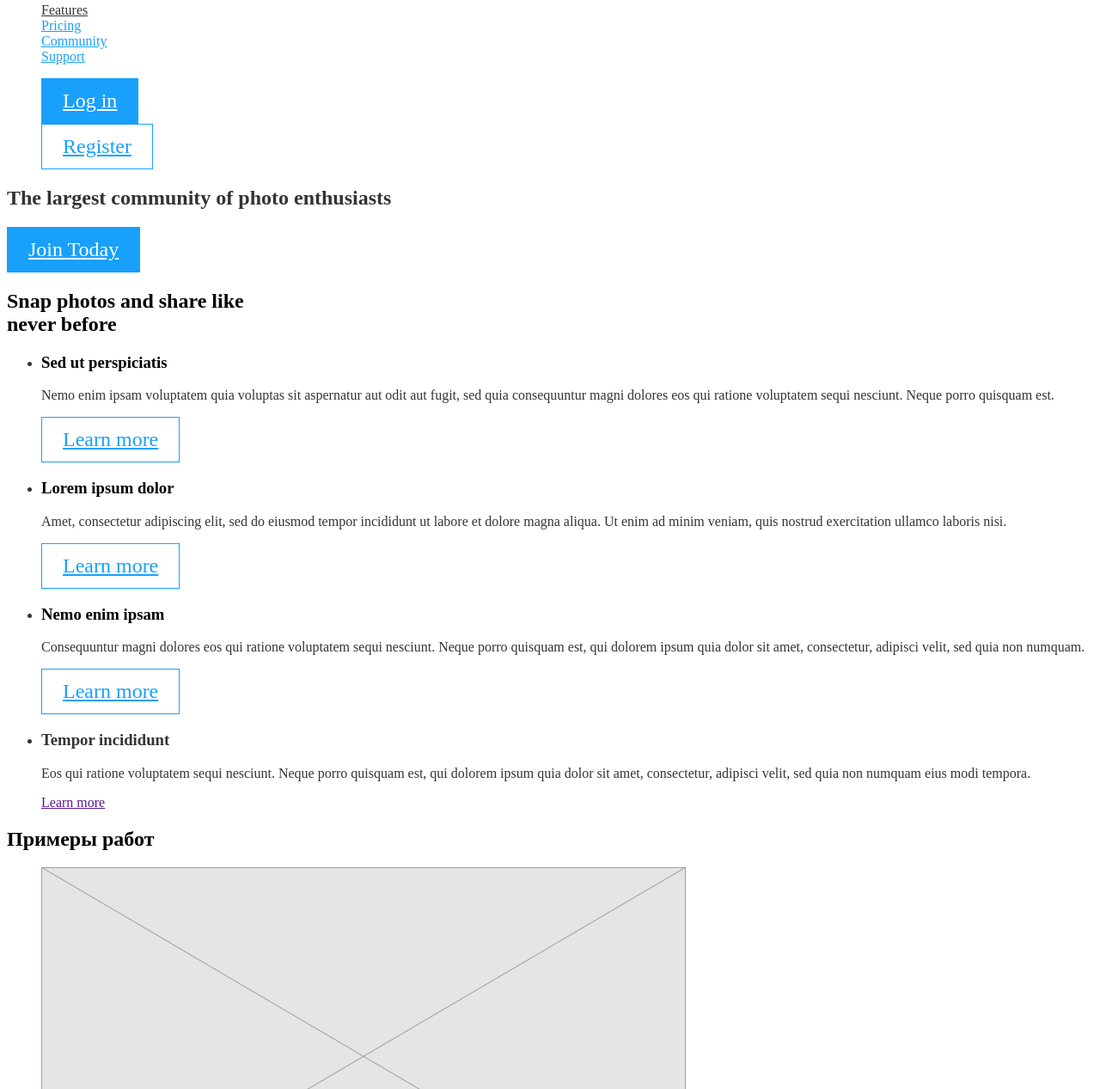
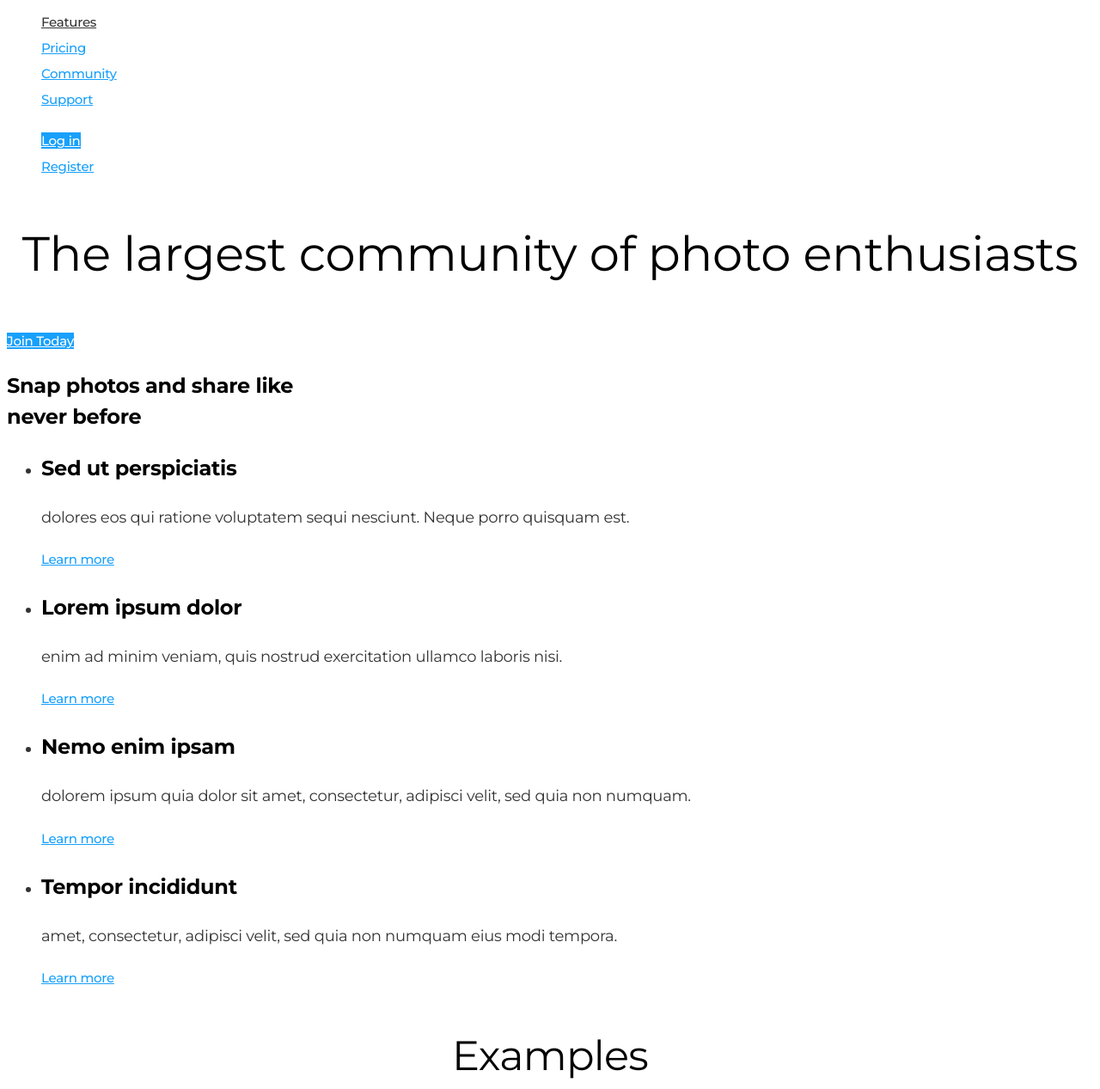
Before and after one commit to innawonder/github-tutorial, a plain HTML site: page lesson-4/index.html in a window 1280 px wide. Shown: the part 49-1316 px from the top of the page at 86% size. Drawn offline with Linux system fonts and the light colour scheme.

Commit message:
after work-list title

```diff
--- a/lesson-4/css/main.css
+++ b/lesson-4/css/main.css
@@ -20,14 +20,33 @@
 body {
   background-color: var(--primary-white-color);
   color: var(--primary-text-color);
+
+  font-family: Montserrat, sans-serif;
+  letter-spacing: -0.015em;
+  font-size: 18px;
+  line-height: 1.67;
 }
+
+/* h1,
+h2,
+h3,
+h4,
+h5,
+h6 {
+  font-family: Comfortaa;
+} */
 
 .list {
   list-style: none;
 }
 
+/* Logo */
 .logo {
   color: var(--title-text-color);
+  font-family: Comfortaa, cursive;
+  font-size: 28px;
+  line-height: 1.14;
+  /* identical to box height */
 }
 
 .logo:hover {
@@ -41,6 +60,9 @@ body {
 
 .site-nav .link {
   color: var(--accent-color);
+  font-weight: 500;
+  font-size: 15px;
+  line-height: 1.2;
 }
 
 .site-nav .link:hover,
@@ -54,34 +76,65 @@ body {
 
 /* hero */
 
-.hero .title {
+.hero-title {
   color: var(--title-text-color);
+
+  font-weight: 400;
+  font-size: 56px;
+  line-height: 1.43;
+  text-align: center;
 }
 
 /* section */
 
 .section-title {
   color: var(--title-text-color);
+
+  font-weight: 400;
+  font-size: 48px;
+  line-height: 1.5;
+  /* identical to box height, or 150% */
+
+  text-align: center;
+  letter-spacing: -0.015em;
 }
 
 /* Features */
 .feature-list .title {
   color: var(--title-text-color);
+  font-weight: 700;
+  font-size: 24px;
+  line-height: 1.5;
+  /* identical to box height, or 150% */
+}
+
+/* .feature-list .text {
+  font-weight: 400;
+  font-size: 18px;
+  line-height: 1.67;
+  or 167% */
 }
 
 /* examples */
 
 .work-list .title {
   color: var(---title-text-color);
+font-weight: 700;
+font-size: 24px;
+line-height: 1.5;
+/* identical to box height, or 150% */
 }
 
 .button {
   color: var(--title-text-color);
   background-color: var(--primary-white-color);
-  font-size: 24px;
-  padding: 12px 24px;
+  /* padding: 12px 24px;
   display: inline-block;
-  border: 1px solid black;
+  border: 1px solid black; */
+
+  font-weight: 500;
+  font-size: 15px;
+  line-height: 1.2;
 }
 
 .button.primary {
--- a/lesson-4/index.html
+++ b/lesson-4/index.html
@@ -4,6 +4,9 @@
     <meta charset="UTF-8">
     <meta name="viewport" content="width=, initial-scale=1.0">
     <title>Document</title>
+    <link rel="preconnect" href="https://fonts.gstatic.com">
+    <link href="https://fonts.googleapis.com/css2?family=Comfortaa&family=Montserrat:wght@400;500;700&display=swap"
+        rel="stylesheet">
     <link rel="stylesheet" href="./css/common.css">
     <link rel="stylesheet" href="./css/main.css">
 
@@ -47,7 +50,7 @@
         <ul>
             <li>
                 <h3 class="title">Sed ut perspiciatis</h3>
-                <p>Nemo enim ipsam voluptatem quia voluptas sit aspernatur aut odit aut fugit, sed quia consequuntur magni
+                <!-- <p class="text">Nemo enim ipsam voluptatem quia voluptas sit aspernatur aut odit aut fugit, sed quia consequuntur magni -->
                     dolores eos qui
                     ratione voluptatem sequi nesciunt. Neque porro quisquam est.</p>
                 <a href="" class="button secondary">Learn more</a>
@@ -55,7 +58,7 @@
 
             <li>
                 <h3 class="title">Lorem ipsum dolor</h3>
-                <p>Amet, consectetur adipiscing elit, sed do eiusmod tempor incididunt ut labore et dolore magna aliqua. Ut
+                <!-- <p class="text">Amet, consectetur adipiscing elit, sed do eiusmod tempor incididunt ut labore et dolore magna aliqua. Ut -->
                     enim ad minim
                     veniam, quis nostrud exercitation ullamco laboris nisi.</p>
                 <a href="" class="button secondary">Learn more</a>
@@ -63,25 +66,25 @@
 
             <li>
                 <h3 class="title">Nemo enim ipsam</h3>
-                <p>Consequuntur magni dolores eos qui ratione voluptatem sequi nesciunt. Neque porro quisquam est, qui
+                <!-- <p class="text">Consequuntur magni dolores eos qui ratione voluptatem sequi nesciunt. Neque porro quisquam est, qui -->
                     dolorem ipsum quia
                     dolor sit amet, consectetur, adipisci velit, sed quia non numquam.</p>
                 <a href="" class="button secondary">Learn more</a>
             </li>
 
             <li>
-                <h3>Tempor incididunt</h3>
-                <p>Eos qui ratione voluptatem sequi nesciunt. Neque porro quisquam est, qui dolorem ipsum quia dolor sit
+                <h3 class="title">Tempor incididunt</h3>
+                <!-- <p class="text">Eos qui ratione voluptatem sequi nesciunt. Neque porro quisquam est, qui dolorem ipsum quia dolor sit -->
                     amet, consectetur,
                     adipisci velit, sed quia non numquam eius modi tempora.</p>
-                <a href="">Learn more</a>
+                <a href="" class="button secondary">Learn more</a>
             </li>
         </ul>
     </section>
 
     <!-- примеры  -->
     <section class="section">
-        <h2 class="section-title">Примеры работ</h2>
+        <h2 class="section-title">Examples</h2>
 
         <ul class="work-list">
             <li>
```
